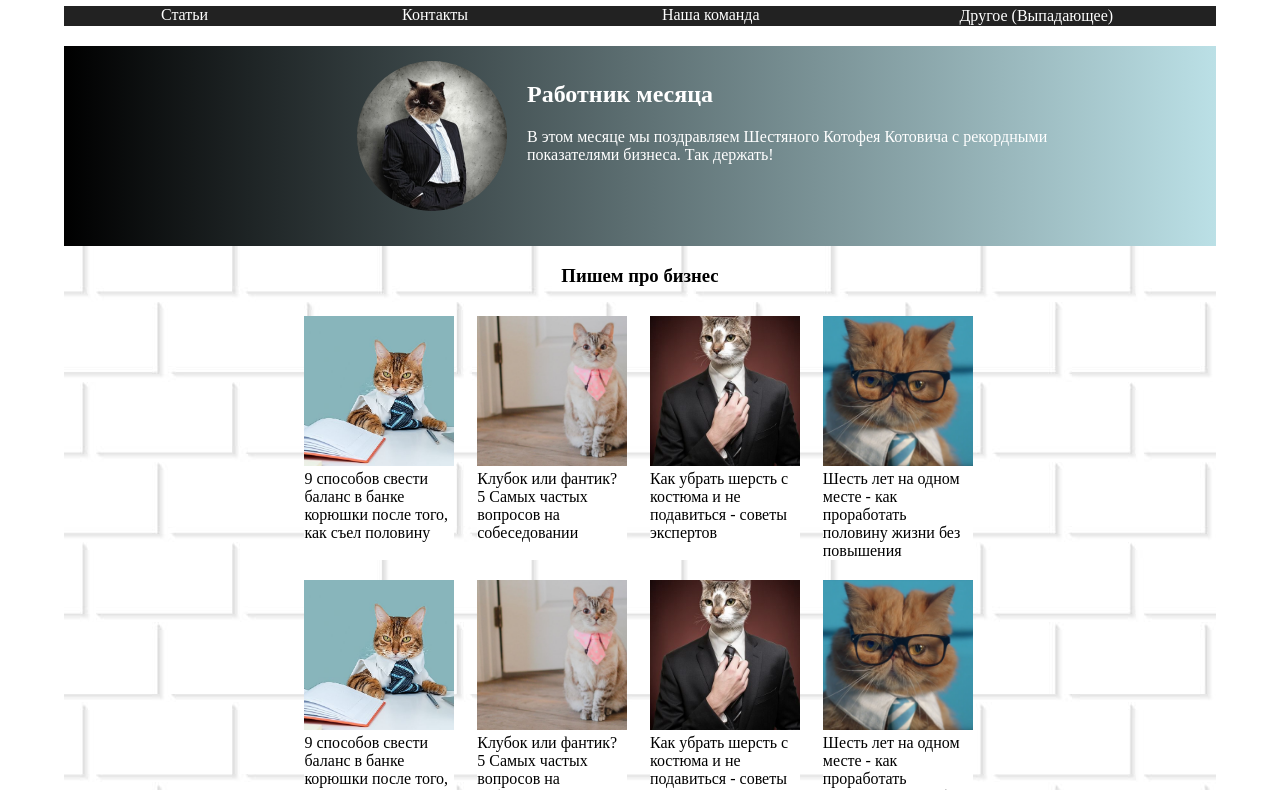
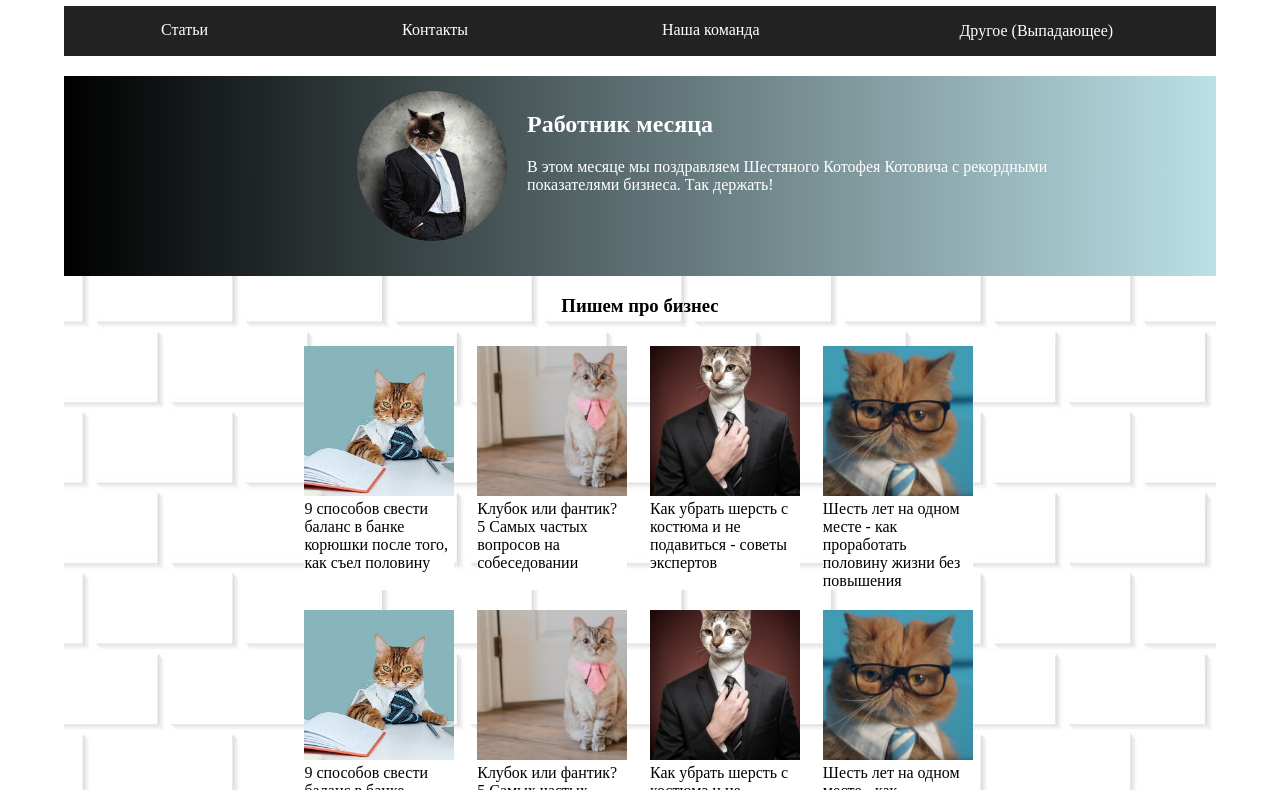
Before and after one commit to NikitaKln/Serious-business-blog, a plain HTML site: page Блог/Index.html in a window 1280 px wide. Shown: the part 84-874 px from the top of the page. Drawn offline with Linux system fonts and the light colour scheme.

Commit message:
Update style.css

```diff
--- a/Блог/style.css
+++ b/Блог/style.css
@@ -114,8 +114,6 @@ footer p {
 
     nav div {
         border: none;
-        padding: 0%;
-        margin: 0%;
     }
 
     main {
```
